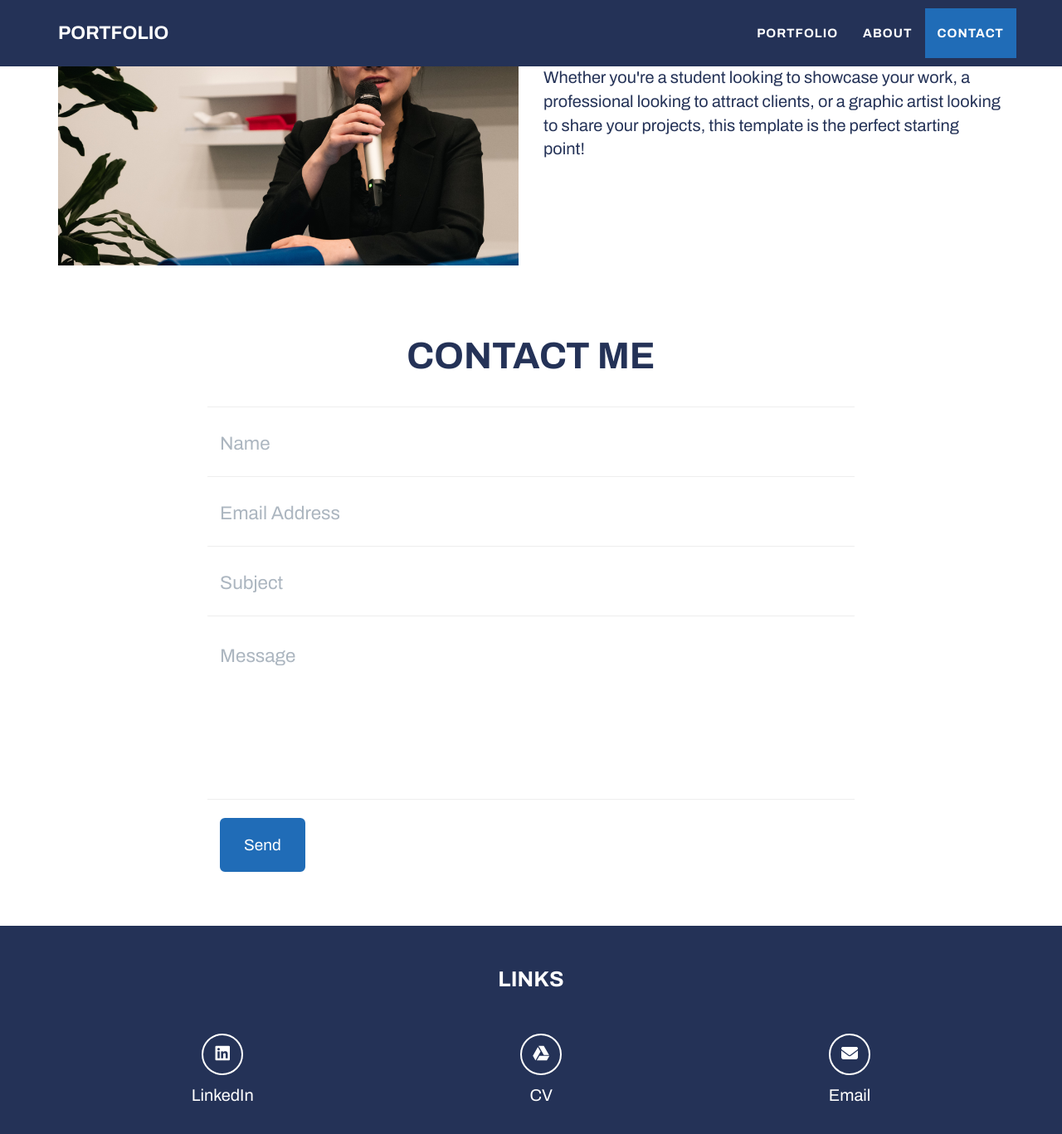
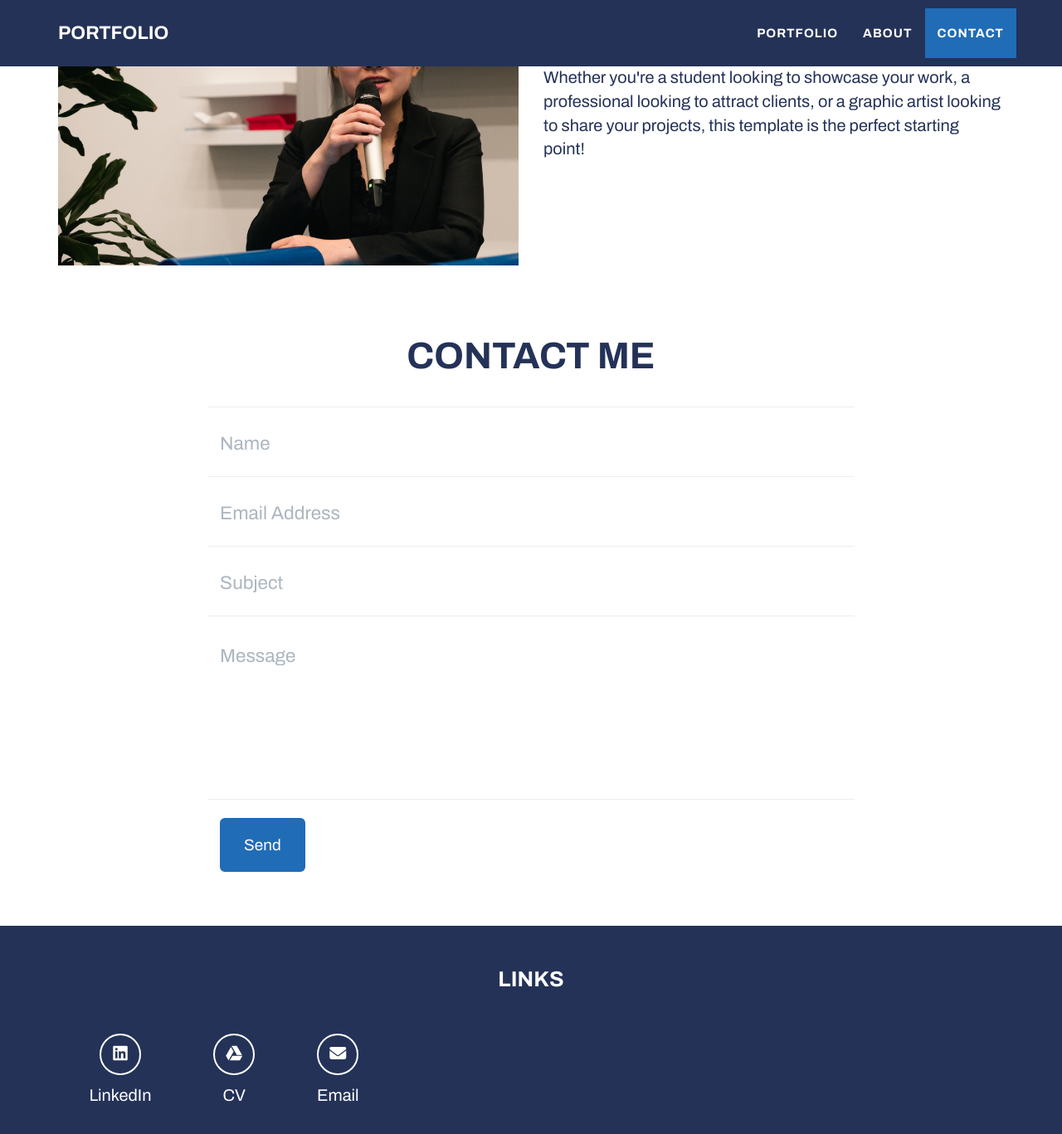
Before and after one commit to Kelly-Portfolio/Kelly-Portfolio.github.io, a Jekyll site: the page built from _posts/2014-07-18-project-1.markdown, in a window 1280 px wide and 1400 px high, scrolled down 1408 px. Shown: the top 1367 px of the window at 83% size. Built offline with Jekyll 4.4.1, drawn with Linux system fonts in a browser that asks for light colours.

Commit message:
container flex

```diff
--- a/_includes/css/main.css
+++ b/_includes/css/main.css
@@ -497,6 +497,7 @@ ul.list-inline {
     margin: 0;
     padding: 0;
     list-style: none;
+    max-width: 400px;
 }
 
 ul.list-inline li {
```
